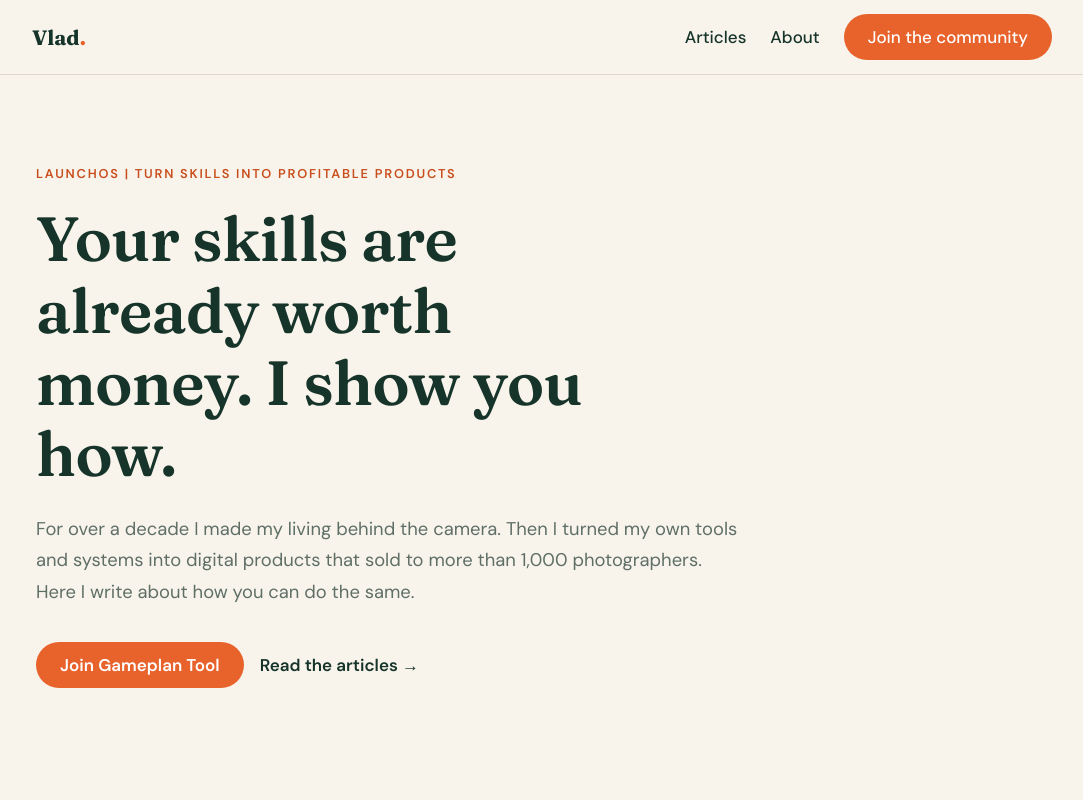
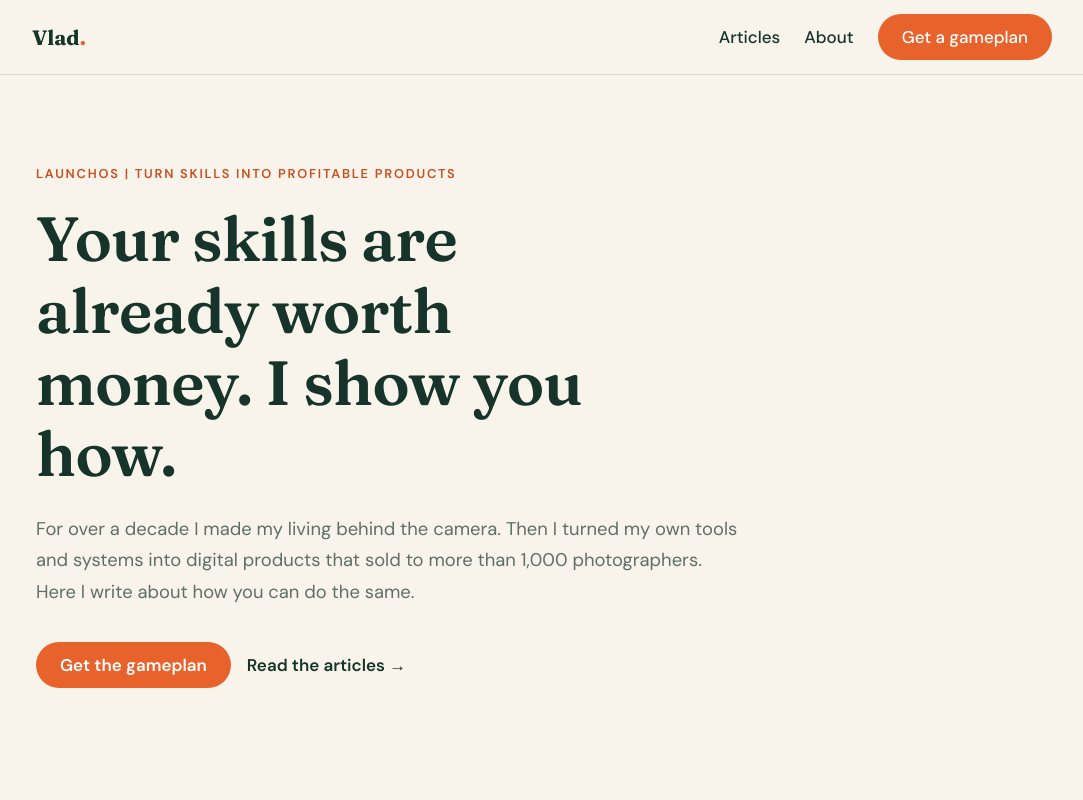
Before and after one commit to vladManea91/website, an Eleventy site: page src/index.njk in a window 1280 px wide. Shown: the top 800 px of the page, without its empty margins (98-1181 px from the left). Built offline with nearby package versions, Linux system fonts and the light colour scheme; Eleventy itself is replaced by a stand-in of ours; files that its build step writes are made by us from their sources; no server answers.

Commit message:
updated buttons homepage

```diff
--- a/src/_includes/layouts/base.njk
+++ b/src/_includes/layouts/base.njk
@@ -97,7 +97,7 @@
         {% for p in collections.navPages %}
         <a href="{{ p.url }}" class="hide-mobile">{{ p.data.nav_label or p.data.title }}</a>
         {% endfor %}
-        <a href="{{ site.community_url }}" class="btn" rel="noopener">Join the community</a>
+        <a href="{{ site.community_url }}" class="btn" rel="noopener">{{ site.nav_button or "Get a gameplan" }}</a>
       </div>
     </div>
   </nav>
--- a/src/index.njk
+++ b/src/index.njk
@@ -8,7 +8,7 @@ layout: layouts/base.njk
     <h1>{{ site.hero_headline }}</h1>
     <p>{{ site.hero_sub }}</p>
     <div class="hero-actions">
-      <a class="btn" href="{{ site.community_url }}" rel="noopener">Join {{ site.community_name }}</a>
+      <a class="btn" href="{{ site.community_url }}" rel="noopener">{{ site.hero_button or "Get the gameplan" }}</a>
       <a class="quiet" href="/articles/">Read the articles &rarr;</a>
     </div>
   </section>
```
Also changed, not shown: 1 other file.
